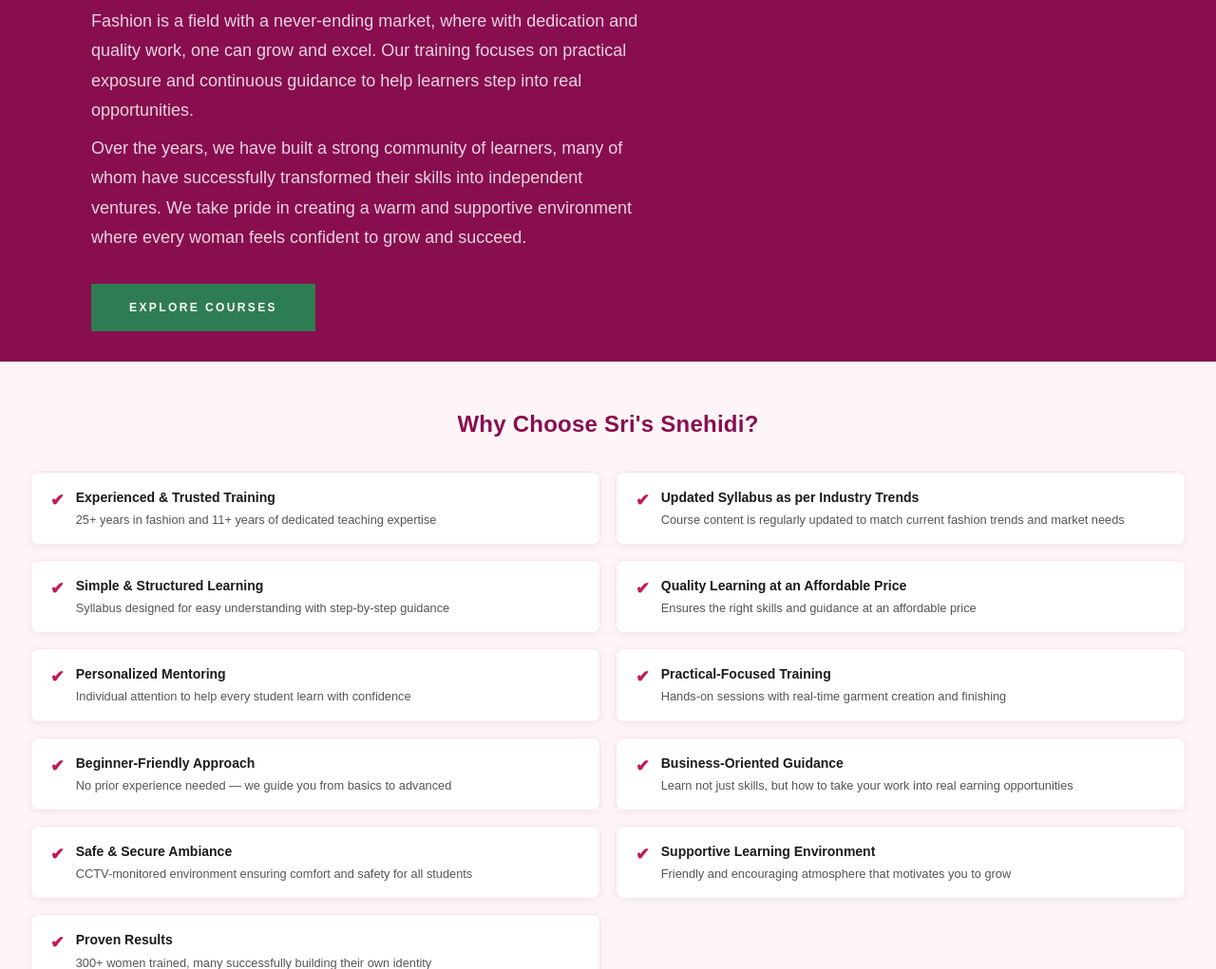
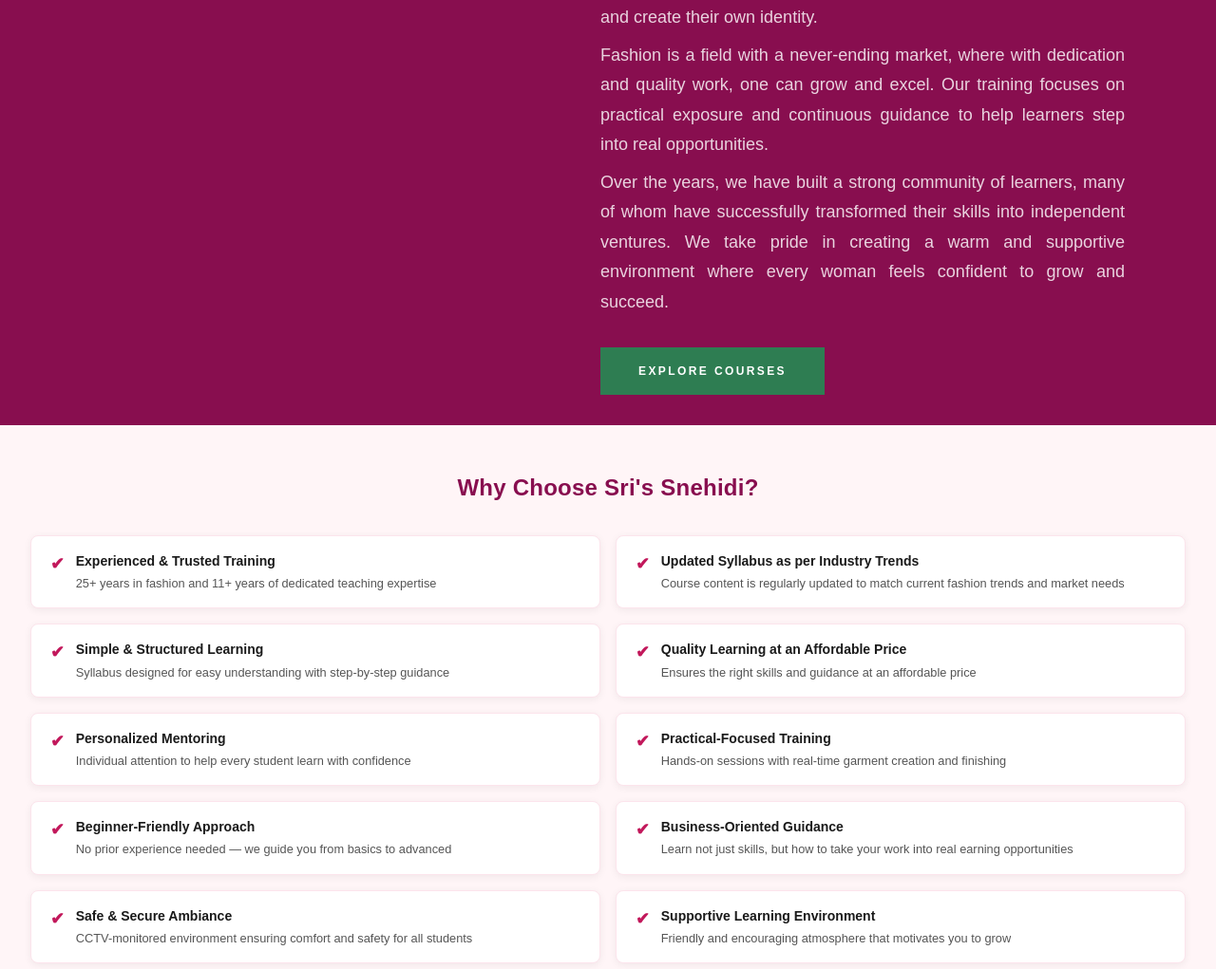
Before and after one commit to me03ashwath/srissnehidi-website, a Django app: page / in a window 1280 px wide. Shown: the part 673-1694 px from the top of the page at 95% size. Run offline with Django 5.2, Linux system fonts and the light colour scheme.

Commit message:
justified all pharagraphs

```diff
--- a/static/css/main.css
+++ b/static/css/main.css
@@ -22,6 +22,10 @@ body {
 -webkit-font-smoothing: antialiased;
   -moz-osx-font-smoothing: grayscale;
   line-height: 1.5;
+}
+
+p {
+  text-align: justify;
 }
 
 a {
@@ -299,14 +303,20 @@ font-weight: 700;
 .hero-grid {
   display: grid;
   grid-template-columns: 1fr;
-  gap: 40px;
+  gap: 24px;
   align-items: start;
 }
 
 @media (min-width: 1024px) {
   .hero-grid {
-    grid-template-columns: 1.5fr 1fr;
-    gap: 40px;
+    grid-template-columns: 32rem 1fr;
+    gap: 24px;
+    align-items: start;
+  }
+
+  .hero-grid > div:first-child {
+    grid-column: 2;
+    grid-row: 1;
   }
 }
 
@@ -352,7 +362,6 @@ font-size: 2.25rem;
   font-size: 1rem;
   line-height: 1.75;
   margin-bottom: 8px;
-  max-width: 36rem;
 }
 
 @media (min-width: 768px) {
@@ -385,11 +394,14 @@ font-size: 2.25rem;
   display: flex;
   align-items: flex-start;
   justify-content: flex-start;
-  margin-top: 0;
 }
 
 @media (min-width: 1024px) {
-  .hero-placeholder { margin-top: 300px; }
+  .hero-placeholder {
+    grid-column: 1;
+    grid-row: 1;
+    margin-top: 18rem;
+  }
 }
 
 /* ============================================================
```
